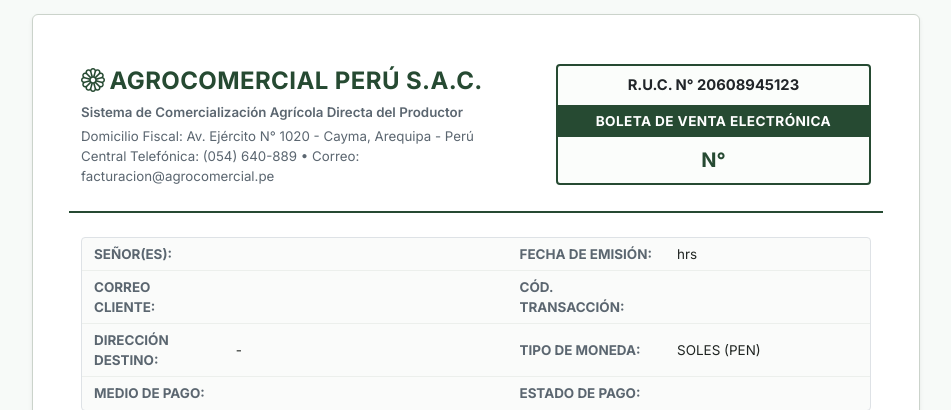
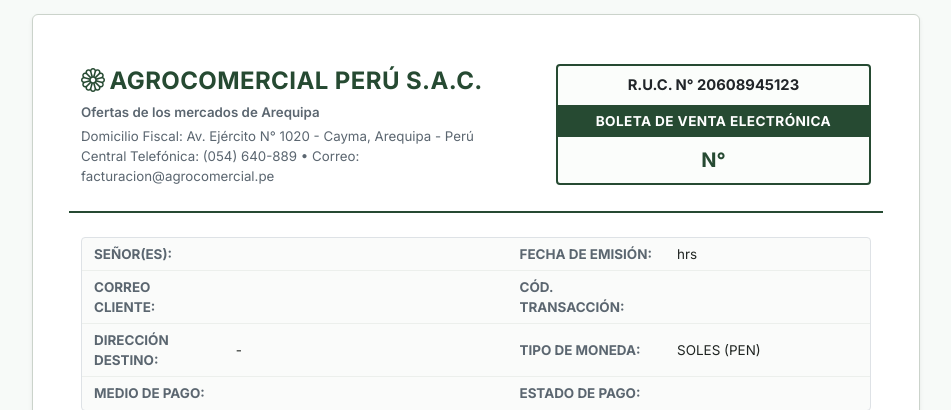
Before and after one commit to fabrizio1350/AGRO-COMERCIAL, a Django app: template templates/comprobante_pago.html in a window 1280 px wide. Shown: the part 235-645 px from the top of the page, without its empty margins (164-1115 px from the left). Run offline with Django 5.2, Linux system fonts and the light colour scheme; the template is opened without the code that fills it, so the values that code supplies are empty; data comes from the database, SQL or seed files in the repository; parts of the project's set-up code (start-up, migrations or seed data) failed here and were passed over.

Commit message:
cabecera del comprobante

```diff
--- a/templates/comprobante_pago.html
+++ b/templates/comprobante_pago.html
@@ -83,7 +83,7 @@
                         </span>
                     </div>
                     <div class="small fw-semibold text-secondary">
-                        Sistema de Comercialización Agrícola Directa del Productor
+                        Ofertas de los mercados de Arequipa
                     </div>
                     <div class="small text-muted mt-1">
                         Domicilio Fiscal: Av. Ejército N° 1020 - Cayma, Arequipa - Perú<br>
```
